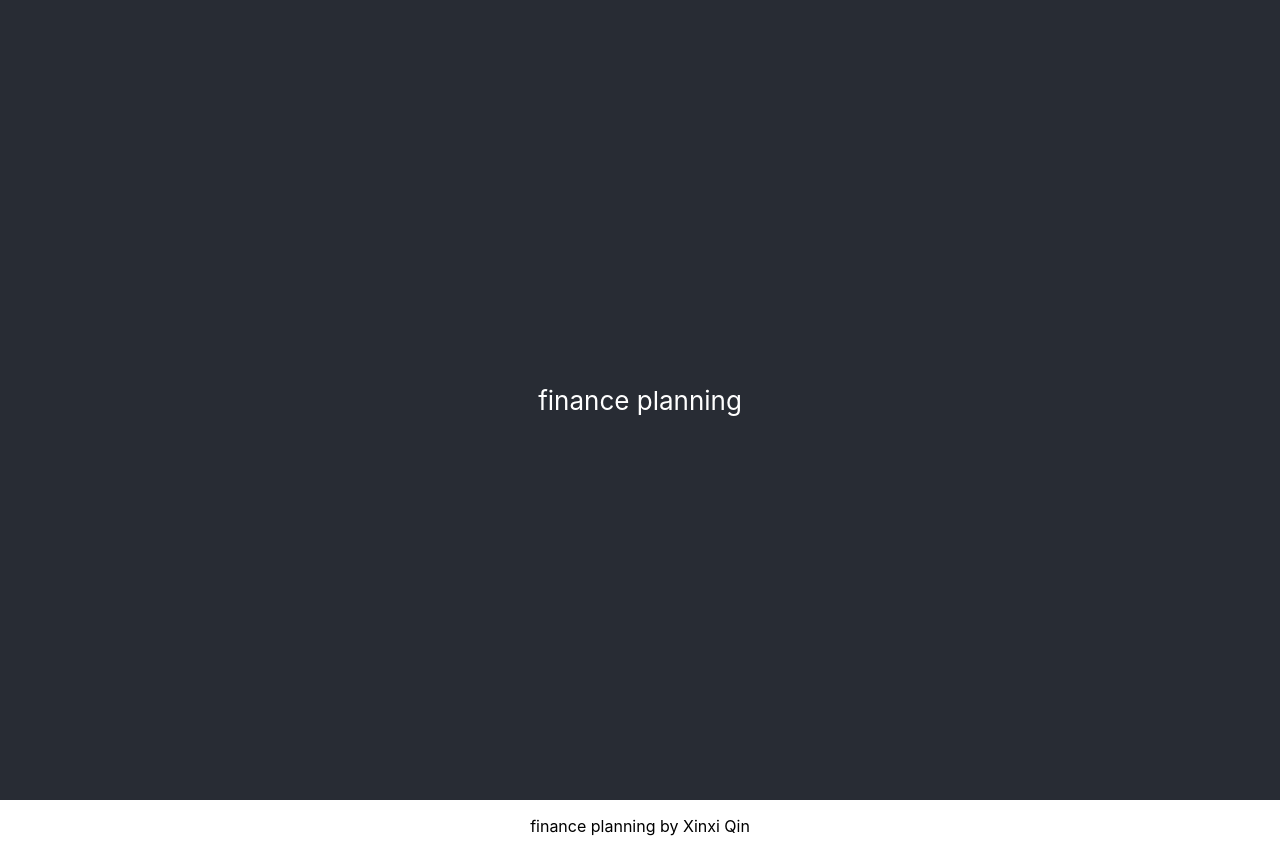
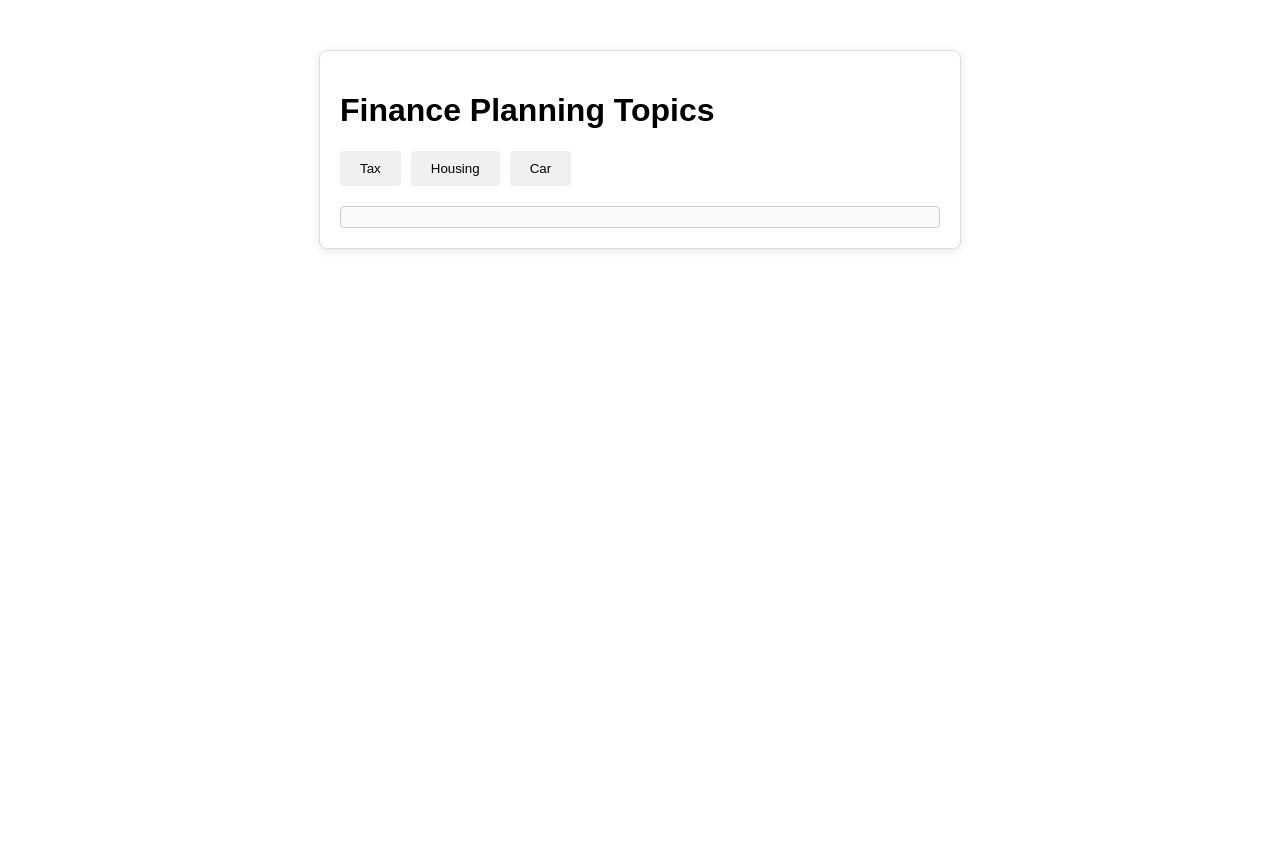
Before and after one commit to xinxiqin/finance_planning, a React (Create React App) app: page / in a window 1280 px wide. After the commit the page ends 800 px from the top, so only its background shows below. Built offline with nearby package versions, Linux system fonts and the light colour scheme.

Commit message:
fp topics added

```diff
--- a/src/App.js
+++ b/src/App.js
@@ -1,19 +1,98 @@
 import './App.css';
+import React, { useState } from "react";
 
 function App() {
+    const [activeTab, setActiveTab] = useState("home");
+
+  const renderContent = () => {
+    switch (activeTab) {
+      case "tax":
+        return (
+          <div>
+            <p>Tax Gain Harvest</p>
+            <p>Retirement Account Withdraw Optimization</p>
+          </div>
+        );
+      case "housing":
+        return <div>
+          <p>Housing Market Analysis</p>
+          <p>Mortgage Rate Trends</p>
+        </div>;
+      case "car":
+        return <div>
+          <p>Car Loan Interest Rates</p>
+          <p>Electric Vehicle Incentives</p>
+        </div>;
+      default:
+        return null;
+    }
+  };
+
   return (
-    <div className="App">
-      <header className="App-header">
-        <p>
-          finance planning
-        </p>
-
-      </header>
-      <p>
-          finance planning by Xinxi Qin
-      </p>
+    <div style={styles.container}>
+      <h1>Finance Planning Topics</h1>
+      <div style={styles.tabBar}>
+        <button
+          onClick={() => setActiveTab("tax")}
+          style={activeTab === "tax" ? styles.activeTab : styles.tab}
+        >
+          Tax
+        </button>
+        <button
+          onClick={() => setActiveTab("housing")}
+          style={activeTab === "housing" ? styles.activeTab : styles.tab}
+        >
+          Housing
+        </button>
+        <button
+          onClick={() => setActiveTab("car")}
+          style={activeTab === "car" ? styles.activeTab : styles.tab}
+        >
+          Car
+        </button>
+      </div>
+      <div style={styles.content}>{renderContent()}</div>
     </div>
   );
-}
+};
+
+// Simple inline styles
+const styles = {
+  container: {
+    fontFamily: "Arial, sans-serif",
+    margin: "50px auto",
+    maxWidth: "600px",
+    padding: "20px",
+    border: "1px solid #ddd",
+    borderRadius: "8px",
+    boxShadow: "0 2px 10px rgba(0,0,0,0.1)",
+  },
+  tabBar: {
+    display: "flex",
+    gap: "10px",
+    marginBottom: "20px",
+  },
+  tab: {
+    padding: "10px 20px",
+    cursor: "pointer",
+    backgroundColor: "#f0f0f0",
+    border: "none",
+    borderRadius: "4px",
+  },
+  activeTab: {
+    padding: "10px 20px",
+    cursor: "pointer",
+    backgroundColor: "#4CAF50",
+    color: "#fff",
+    border: "none",
+    borderRadius: "4px",
+  },
+  content: {
+    padding: "10px",
+    backgroundColor: "#fafafa",
+    border: "1px solid #ccc",
+    borderRadius: "4px",
+  },
+};
 
 export default App;
```
